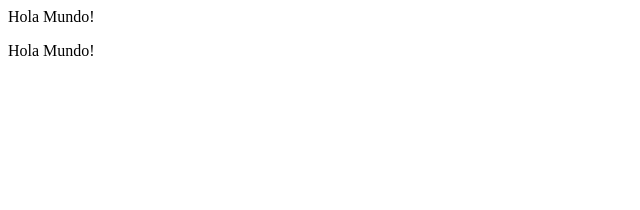
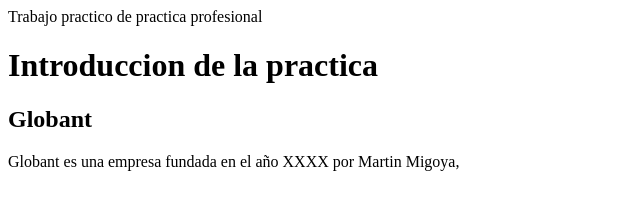
Before and after one commit to jikleiner/jikleiner.github.io, a plain HTML site: page index.html in a window 1280 px wide. Shown: the whole page, without its empty margins (0-640 px from the left). Drawn offline with Linux system fonts and the light colour scheme.

Commit message:
WIP introduccion

```diff
--- a/index.html
+++ b/index.html
@@ -1,5 +1,13 @@
 <!DOCTYPE html>
-<header>Hola Mundo!</header>
-<body>
-    <p>Hola Mundo!</p>
-</body>
+<html>
+    <head>
+        <link rel="stylesheet" href="index.css">
+    </head>
+    <title>Practica profesional - Kleiner Jose</title>
+    <header>Trabajo practico de practica profesional</header>
+    <body>
+        <h1>Introduccion de la practica</h1>
+        <h2>Globant</h2>
+        <p>Globant es una empresa fundada en el año XXXX por Martin Migoya, </p>
+    </body>
+</html>
```
Also changed, not shown: index.css (added).
